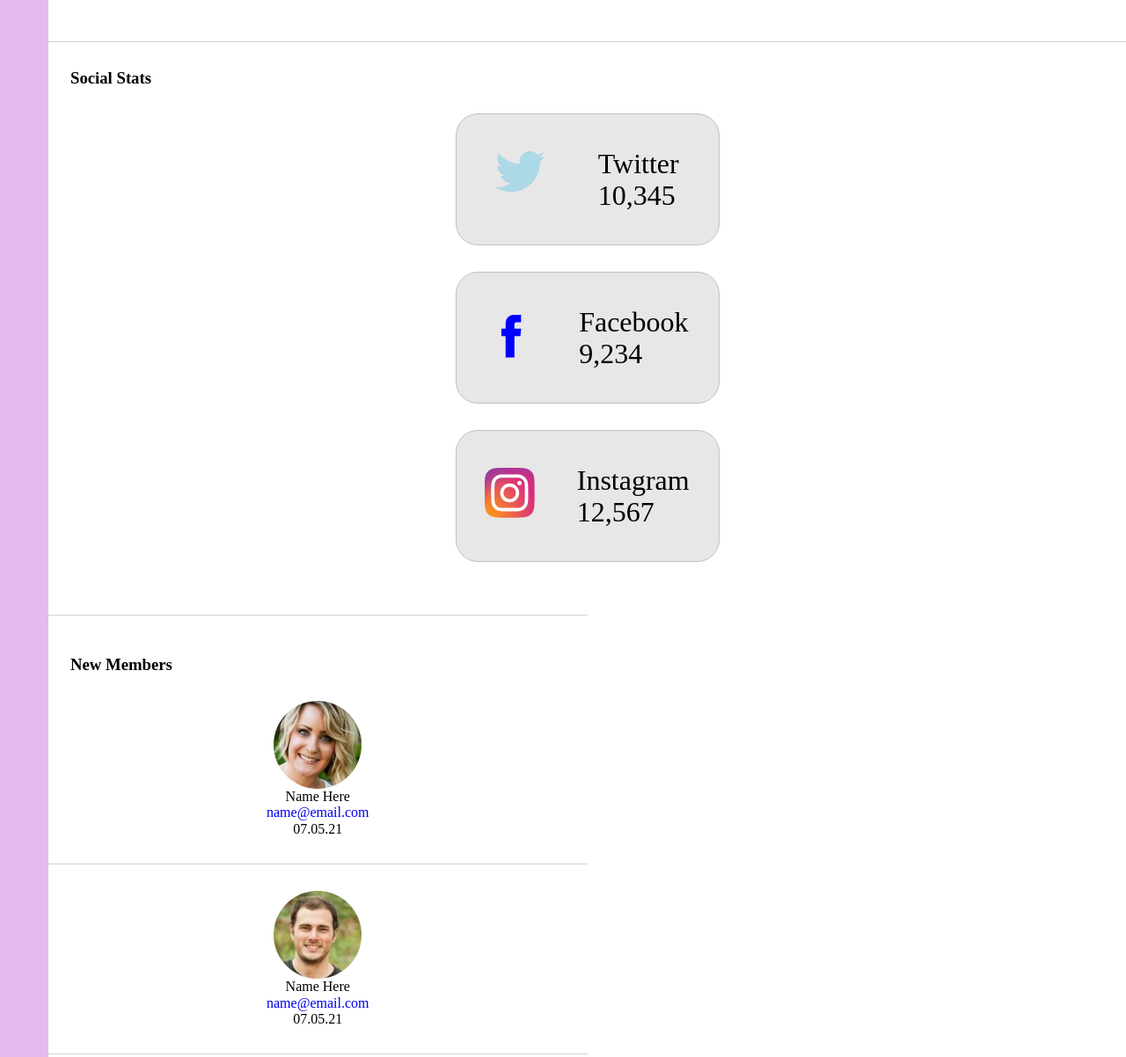
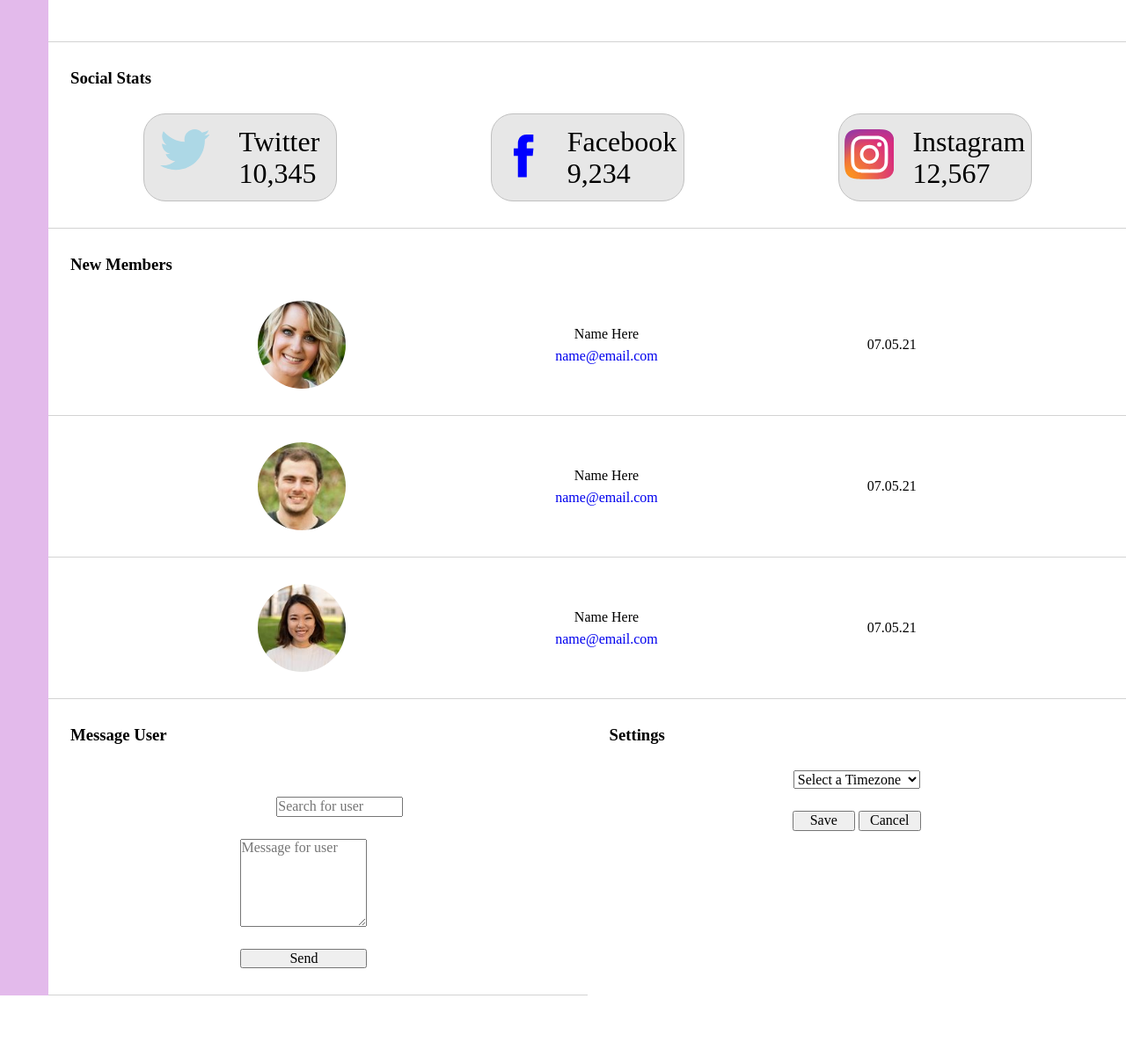
Before and after one commit to chrislee-webdev/TechDegree-Unit-7, a plain HTML site: page index.html in a window 1280 px wide. Shown: the part 1264-2466 px from the top of the page at 88% size. After the commit the page ends 2396 px from the top, so only its background shows below. Drawn offline with nearby package versions, Linux system fonts and the light colour scheme.

Commit message:
working on new member section @768px

```diff
--- a/css/style.css
+++ b/css/style.css
@@ -38,10 +38,15 @@ h3 {
     padding-left: 25px;
 }
 
-.new-member-heading,
+.message-header,
+.settings-header {
+    padding-top: 0;
+}
+
+/* .new-member-heading,
 .message-heading {
     margin-top: -15px;
-}
+} */
 
 ul {
     list-style-type: none;
@@ -184,8 +189,6 @@ header {
 
 .members {
     border-top: lightgrey 1px solid;
-    margin-top: 30px;
-    padding-top: 30px;
 }
 
 .member-container {
@@ -266,13 +269,14 @@ header {
 
     .traffic,
     .social,
-    .dashboard-header {
+    .dashboard-header,
+    .members {
         grid-column: 1 / span 2;
     }
 
     .daily,
-    .members,
-    .message {
+    /* .members, */
+    .message{
         grid-column: 1 / span 1;
     }
 
@@ -325,4 +329,41 @@ header {
     .alert-banner-close {
         padding-left: 15px;
     }
+
+    /* Social Section */
+
+    .social-container-large-view {
+        display: flex;
+        flex-direction: row;
+        justify-content: space-evenly;
+        padding-right: 20px;
+        padding-left: 20px;
+    }
+
+    .social-container {
+        width: 220px;
+        height: 100px;
+    }
+
+    /* New Member */
+
+    .member-container {
+        display: flex;
+        flex-direction: row;
+        align-items: center;
+        justify-content: space-evenly;
+        line-height: 25px;
+    }
+
+    .member-container img {
+        margin-left: 0;
+        margin-right: 0;
+    }
+
+    /* Message */
+
+    .form-area,
+    #send {
+        width: 143.98px;
+    }
 }
--- a/index.html
+++ b/index.html
@@ -95,6 +95,8 @@
 
                 <section class="social">
                     <h3>Social Stats</h3>
+
+                <div class = "social-container-large-view">
                 <div class="social-container">
 
                     <div class="social-image">
@@ -163,6 +165,7 @@
                         <p>12,567</p>
                     </div>
                 </div>
+                </div>
             </section>
 
                 <section class="members">
@@ -172,7 +175,7 @@
                         <img src="images/member-1.jpg" class="profile-image" alt="profile-image">
                         <div class="member-text">
                             <p>Name Here</p>
-                            <a href="#">name@email.com</a>
+                            <a href="#" class="email">name@email.com</a>
                         </div>
                         <p>07.05.21</p>
                     </div>
@@ -181,7 +184,7 @@
                         <img src="images/member-2.jpg" class="profile-image" alt="profile-image">
                         <div class="member-text">
                             <p>Name Here</p>
-                            <a href="#">name@email.com</a>
+                            <a href="#" class="email">name@email.com</a>
                         </div>
                         <p>07.05.21</p>
                     </div>
@@ -190,14 +193,15 @@
                         <img src="images/member-3.jpg" class="profile-image" alt="profile-image">
                         <div class="member-text">
                             <p>Name Here</p>
-                            <a href="#">name@email.com</a>
+                            <a href="#" class="email">name@email.com</a>
                         </div>
                         <p>07.05.21</p>
                     </div>
+
                 </section>
 
                 <section class="message">
-                    <h3 class="message-heading">Message User</h3>
+                    <h3 class="message-header">Message User</h3>
 
                     <form class="widget-container">
                         <input type="text" placeholder="Search for user" class="form-field" id="userField">
```
